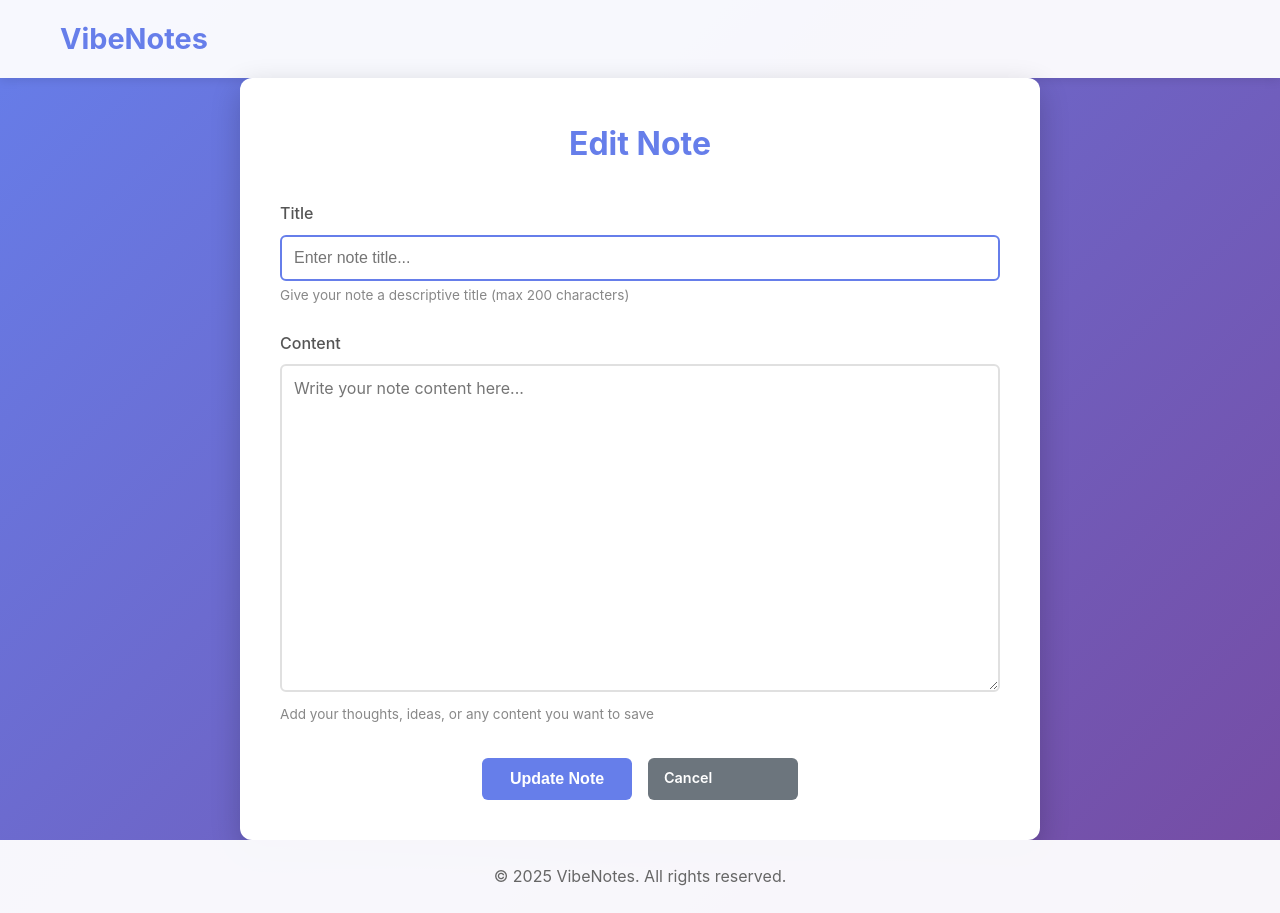
After one commit to jfmario/CSCIA591-VibeNotes1, a Flask app: template templates/edit_note.html in a window 1280 px wide. The commit adds this page. Run offline with Flask 3, Linux system fonts and the light colour scheme; the template is opened without the code that fills it, so the values that code supplies are empty.

Commit message:
notes crud

```diff
--- a/app.py
+++ b/app.py
@@ -311,5 +311,103 @@ def view_note(note_id):
 		return render_template('note_detail.html', note=note)
 
 
+@app.route('/notes/<int:note_id>/edit', methods=['GET', 'POST'])
+@login_required
+def edit_note(note_id):
+		"""Edit an existing note"""
+		conn = get_db_connection()
+		cur = conn.cursor()
+
+		# Get the note
+		cur.execute(
+				'SELECT id, user_id, title, content FROM notes WHERE id = %s',
+				(note_id,)
+		)
+		note = cur.fetchone()
+
+		if not note:
+				cur.close()
+				conn.close()
+				flash('Note not found', 'error')
+				return redirect(url_for('notes'))
+
+		# Check if user owns this note
+		if note['user_id'] != session['user_id']:
+				cur.close()
+				conn.close()
+				flash('You do not have permission to edit this note', 'error')
+				return redirect(url_for('notes'))
+
+		if request.method == 'POST':
+				title = request.form.get('title', '').strip()
+				content = request.form.get('content', '').strip()
+
+				# Validation
+				if not title:
+						flash('Title is required', 'error')
+						cur.close()
+						conn.close()
+						return render_template('edit_note.html', note=note)
+
+				if len(title) > 200:
+						flash('Title must be 200 characters or less', 'error')
+						cur.close()
+						conn.close()
+						return render_template('edit_note.html', note=note)
+
+				# Update the note
+				cur.execute(
+						'UPDATE notes SET title = %s, content = %s, updated_at = CURRENT_TIMESTAMP WHERE id = %s',
+						(title, content, note_id)
+				)
+				conn.commit()
+				cur.close()
+				conn.close()
+
+				flash('Note updated successfully!', 'success')
+				return redirect(url_for('view_note', note_id=note_id))
+
+		cur.close()
+		conn.close()
+		return render_template('edit_note.html', note=note)
+
+
+@app.route('/notes/<int:note_id>/delete', methods=['POST'])
+@login_required
+def delete_note(note_id):
+		"""Delete a note"""
+		conn = get_db_connection()
+		cur = conn.cursor()
+
+		# Get the note
+		cur.execute(
+				'SELECT id, user_id FROM notes WHERE id = %s',
+				(note_id,)
+		)
+		note = cur.fetchone()
+
+		if not note:
+				cur.close()
+				conn.close()
+				flash('Note not found', 'error')
+				return redirect(url_for('notes'))
+
+		# Check if user owns this note
+		if note['user_id'] != session['user_id']:
+				cur.close()
+				conn.close()
+				flash('You do not have permission to delete this note', 'error')
+				return redirect(url_for('notes'))
+
+		# Delete the note
+		cur.execute('DELETE FROM notes WHERE id = %s', (note_id,))
+		conn.commit()
+		cur.close()
+		conn.close()
+
+		flash('Note deleted successfully!', 'success')
+		return redirect(url_for('notes'))
+
+
 if __name__ == '__main__':
 		app.run(debug=True)
--- a/static/style.css
+++ b/static/style.css
@@ -209,6 +209,18 @@ main {
 
 .btn-secondary:hover {
 		background: #5a6268;
+}
+
+.btn-danger {
+		background: #dc3545;
+		color: white;
+		width: auto;
+}
+
+.btn-danger:hover {
+		background: #c82333;
+		transform: translateY(-2px);
+		box-shadow: 0 4px 12px rgba(220, 53, 69, 0.4);
 }
 
 /* Auth switch */
--- /dev/null
+++ b/templates/edit_note.html
@@ -0,0 +1,30 @@
+{% extends "base.html" %}
+
+{% block title %}Edit Note - VibeNotes{% endblock %}
+
+{% block content %}
+<div class="note-form-container">
+		<div class="note-form-box">
+				<h2>Edit Note</h2>
+
+				<form method="POST" action="{{ url_for('edit_note', note_id=note.id) }}" class="note-form">
+						<div class="form-group">
+								<label for="title">Title</label>
+								<input type="text" id="title" name="title" required autofocus maxlength="200" placeholder="Enter note title..." value="{{ note.title }}">
+								<small>Give your note a descriptive title (max 200 characters)</small>
+						</div>
+
+						<div class="form-group">
+								<label for="content">Content</label>
+								<textarea id="content" name="content" rows="15" placeholder="Write your note content here...">{{ note.content or '' }}</textarea>
+								<small>Add your thoughts, ideas, or any content you want to save</small>
+						</div>
+
+						<div class="form-actions">
+								<button type="submit" class="btn btn-primary">Update Note</button>
+								<a href="{{ url_for('view_note', note_id=note.id) }}" class="btn btn-secondary">Cancel</a>
+						</div>
+				</form>
+		</div>
+</div>
+{% endblock %}
--- a/templates/note_detail.html
+++ b/templates/note_detail.html
@@ -26,6 +26,10 @@
 				</div>
 
 				<div class="note-detail-actions">
+						<a href="{{ url_for('edit_note', note_id=note.id) }}" class="btn btn-primary">Edit Note</a>
+						<form method="POST" action="{{ url_for('delete_note', note_id=note.id) }}" style="display: inline;" onsubmit="return confirm('Are you sure you want to delete this note? This action cannot be undone.');">
+								<button type="submit" class="btn btn-danger">Delete Note</button>
+						</form>
 						<a href="{{ url_for('notes') }}" class="btn btn-secondary">Back to Notes</a>
 				</div>
 		</div>
```
Also changed, not shown: README.md.
